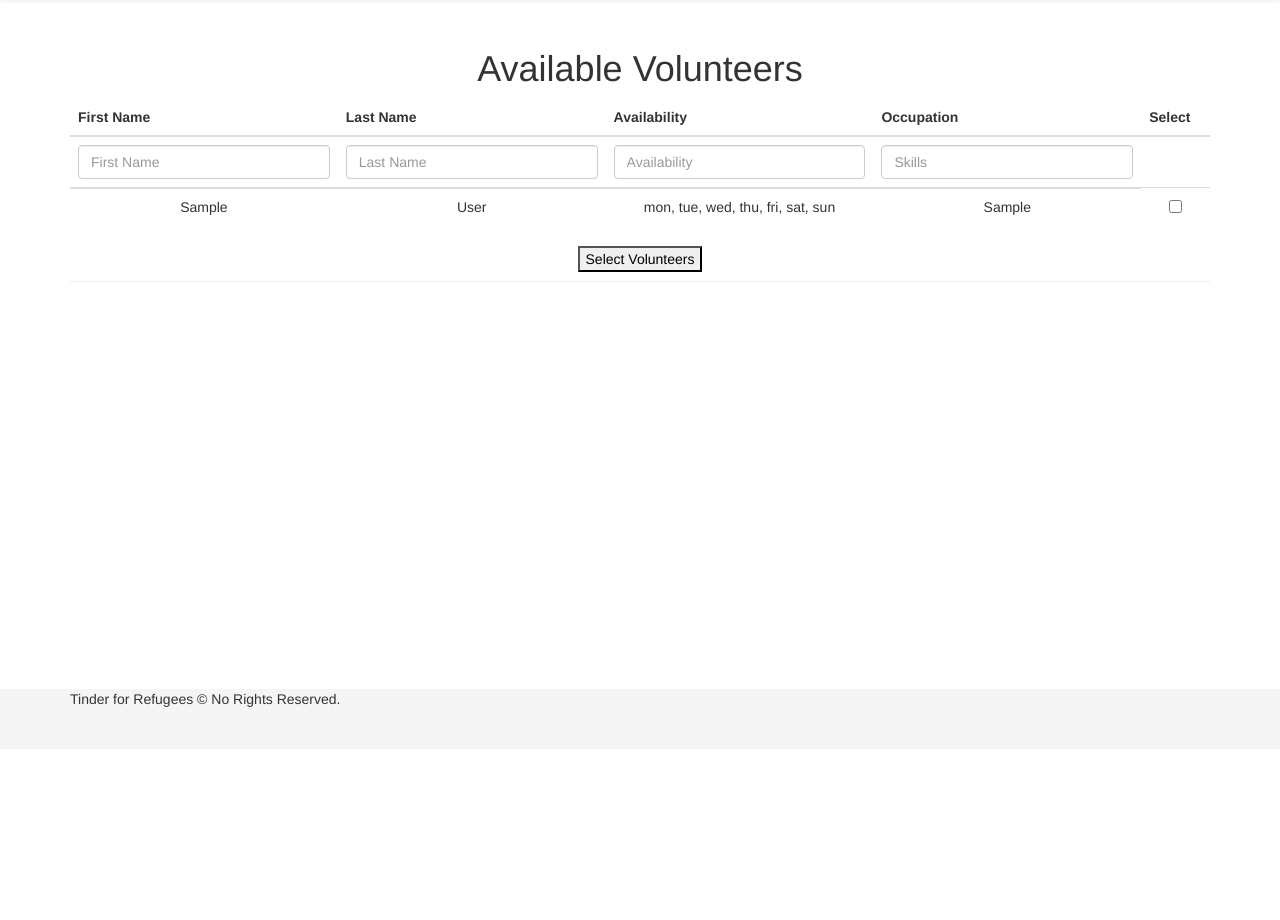
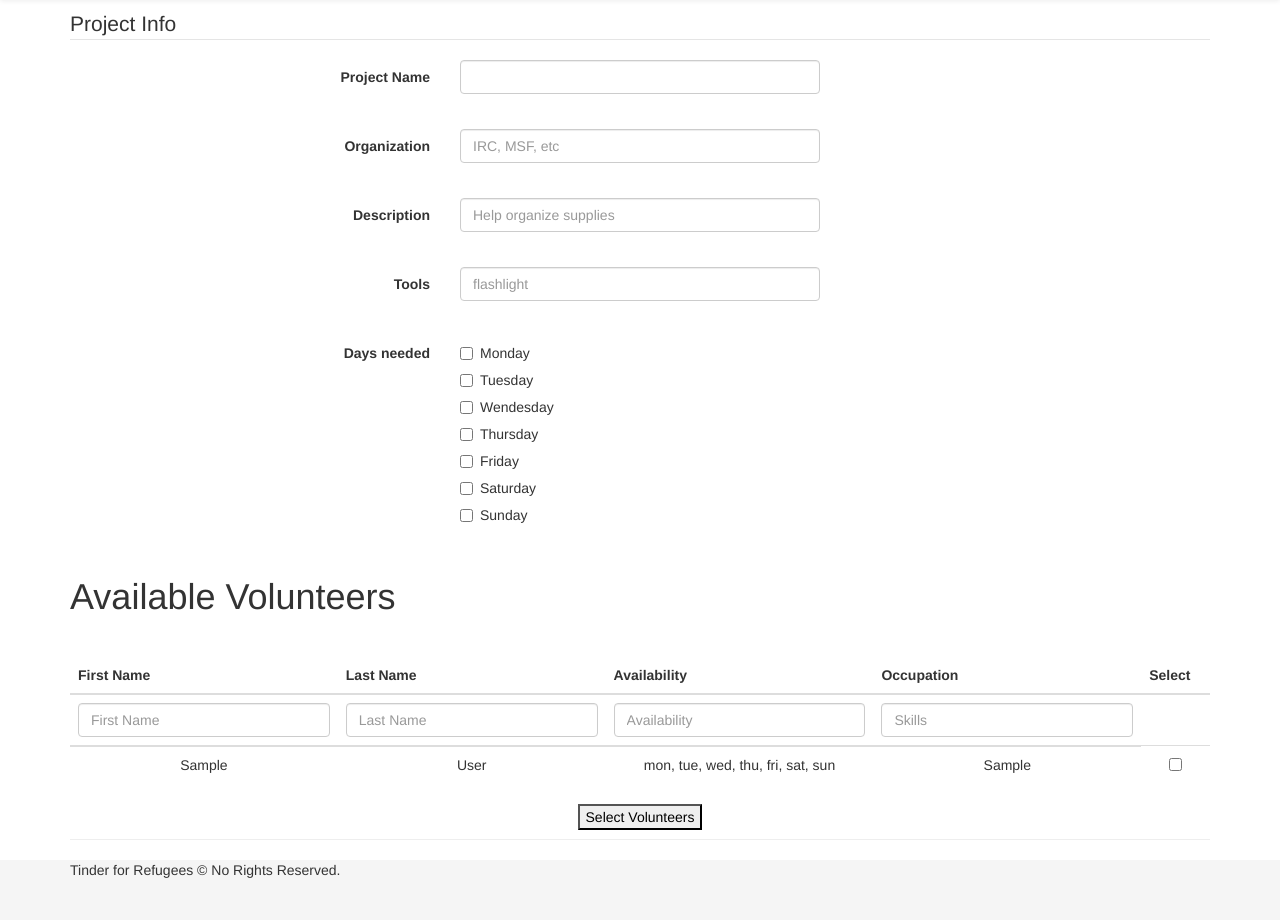
Before and after one commit to Hichkaker/TFR, a Flask app: page /volunteers in a window 1280 px wide. Shown: the part 51-971 px from the top of the page. Before the commit the page ends 758 px from the top, so only its background shows below. Run offline with Flask 2, Linux system fonts and the light colour scheme; tables that the repository leaves empty hold one stand-in row (values such as "Sample post"); some libraries are stand-ins or nearby versions.

Commit message:
project form complete without post or redirect

```diff
--- a/app/static/css/main.css
+++ b/app/static/css/main.css
@@ -31,9 +31,8 @@ a {
   text-align: center;
 }
 
-.st-selected {
-    background: #216eff !important;
-    color: white !important;
+.projects-form input{
+  margin-bottom: 20px;
 }
 
 /* Main elements end */
--- a/app/static/js/script.js
+++ b/app/static/js/script.js
@@ -5,12 +5,12 @@
     })
     .controller('TableControl', TableControl);
 
-    TableControl.$inject = ['$scope', '$filter', '$http']
-    function TableControl ($scope, $filter, $http) {
+    TableControl.$inject = ['$scope', '$filter', '$http', '$location']
+    function TableControl ($scope, $filter, $http, $location) {
         var vm = this
         vm.rowCollection = []
         var daysOfWeek = ['mon', 'tue', 'wed', 'thu', 'fri','sat', 'sun']
-
+        vm.project = {}
         $http.get('/volunteer').then(function(resp) {
 
            mappedData = resp.data.volunteers.map(function(volunteer, index) {
@@ -42,17 +42,13 @@
                     return volunteer.id
                 });
             if (!project) {
-                project = {
-                    name: "default",
-                    description: "something",
-                    tools: "shovel",
-                    day: "Sunday",
-                    organization: "Mozilla"
-                }
+                alert('heyo');
             }
             var data = {project: project, volunteers:selected}
             console.log('post up', data);
+            console.log(data.project.days);
             $http.post('/project/new', data).then(function(resp) {
+                $location.path('/success')
             })
         }
     }
--- a/app/templates/vols_list.html
+++ b/app/templates/vols_list.html
@@ -1,10 +1,103 @@
 {% extends 'main.html' %}
 {% block title %}Volunteers{% endblock %}
 {% block content %}
+<div ng-controller="TableControl as table">
+  <form class="projects-form form-horizontal" ng-model='table.project'>
+  <fieldset>
 
-<div class="page-header" ng-controller="TableControl as table">
+  <!-- Form Name -->
+  <legend>Project Info</legend>
+
+  <!-- Text input-->
+  <div class="form-group">
+    <label ng-model="project.name" class="col-md-4 control-label" for="" help="" organize="" supplies""="">Project Name</label>
+    <div class="col-md-4">
+    <input id="" help="" organize="" supplies""="" name="" type="text" placeholder="" class="form-control input-md">
+
+    </div>
+  </div>
+
+  <!-- Text input-->
+  <div class="form-group">
+    <label ng-model="project.organization" class="col-md-4 control-label" for="organization">Organization</label>
+    <div class="col-md-4">
+    <input id="organization" name="organization" type="text" placeholder="IRC, MSF, etc" class="form-control input-md">
+
+    </div>
+  </div>
+
+  <!-- Text input-->
+  <div class="form-group">
+    <label ng-model="project.description" class="col-md-4 control-label" for="Description">Description</label>
+    <div class="col-md-4">
+    <input id="Description" name="Description" type="text" placeholder="Help organize supplies" class="form-control input-md">
+
+    </div>
+  </div>
+
+  <!-- Text input-->
+  <div class="form-group">
+    <label ng-model="project.tools" class="col-md-4 control-label" for="tools">Tools</label>
+    <div class="col-md-4">
+    <input id="tools" name="tools" type="text" placeholder="flashlight" class="form-control input-md">
+
+    </div>
+  </div>
+
+  <!-- Multiple Checkboxes -->
+  <div class="form-group">
+    <label ng-model="project.days" class="col-md-4 control-label" for="days">Days needed</label>
+    <div class="col-md-4">
+    <div class="checkbox">
+      <label for="days-0">
+        <input type="checkbox" name="days" id="days-0" value="mon">
+        Monday
+      </label>
+    </div>
+    <div class="checkbox">
+      <label for="days-1">
+        <input type="checkbox" name="days" id="days-1" value="tue">
+        Tuesday
+      </label>
+    </div>
+    <div class="checkbox">
+      <label for="days-2">
+        <input type="checkbox" name="days" id="days-2" value="wed">
+        Wendesday
+      </label>
+    </div>
+    <div class="checkbox">
+      <label for="days-3">
+        <input type="checkbox" name="days" id="days-3" value="thu">
+        Thursday
+      </label>
+    </div>
+    <div class="checkbox">
+      <label for="days-4">
+        <input type="checkbox" name="days" id="days-4" value="fri">
+        Friday
+      </label>
+    </div>
+    <div class="checkbox">
+      <label for="days-5">
+        <input type="checkbox" name="days" id="days-5" value="sat">
+        Saturday
+      </label>
+    </div>
+    <div class="checkbox">
+      <label for="days-6">
+        <input type="checkbox" name="days" id="days-6" value="sun">
+        Sunday
+      </label>
+    </div>
+    </div>
+  </div>
+
+  </fieldset>
+  </form>
+
     <h1>Available Volunteers</h1>
-
+  <div class="page-header">
    <table class="table">
         <thead>
         <tr>
@@ -36,9 +129,9 @@
         </tbody>
       </table>
 
-    <form ng-submit="table.submit(table.rowCollection)" >
+      <form ng-submit="table.submit(table.rowCollection, table.project)" >
           <input type="submit" id="submit" value="Select Volunteers" />
       </form>
   </div>
-
+</div>
 {% endblock %}
```
Also changed, not shown: db_repository/versions/001_migration.py (deleted, +0 -19 lines), db_repository/versions/003_migration.py (deleted, +0 -19 lines), 2 other files. Lines whose indentation alone changed are shown as unchanged.
